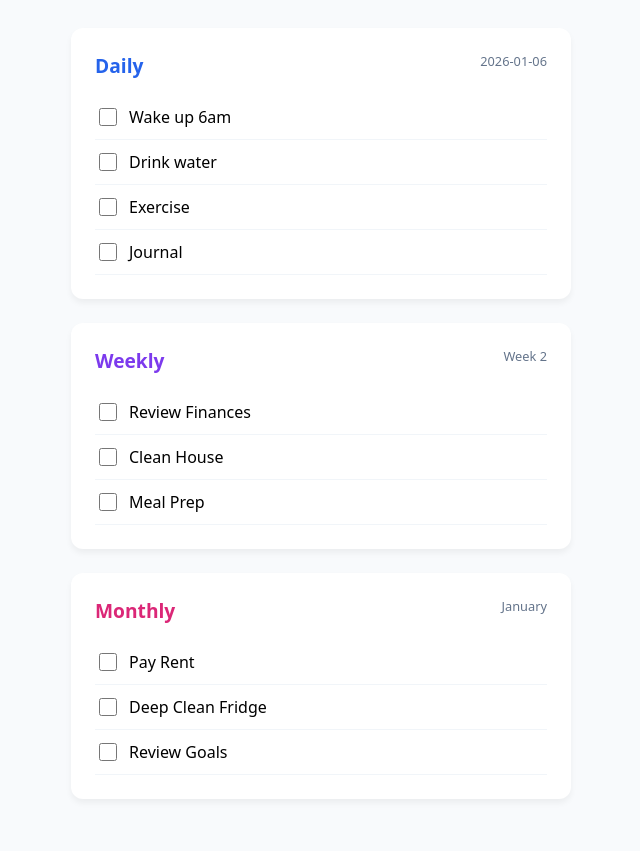
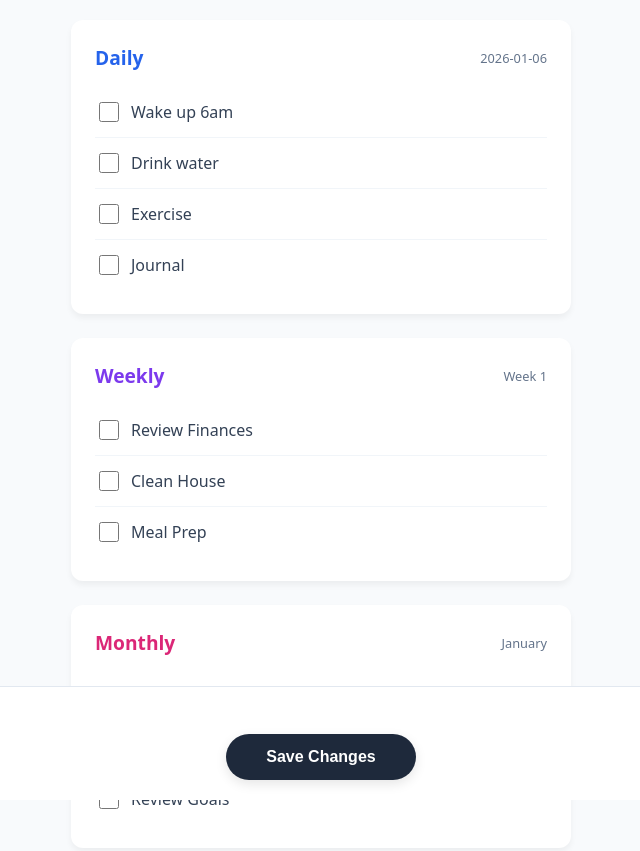
Before and after one commit to VogeZ-Git/my-routine-site, a website: page index.html in a window 1280 px wide. Shown: the whole page, without its empty margins (319-959 px from the left). Drawn offline with Linux system fonts and the light colour scheme; no server answers.

Commit message:
Update index.html

```diff
--- a/index.html
+++ b/index.html
@@ -5,17 +5,29 @@
     <meta name="viewport" content="width=device-width, initial-scale=1.0">
     <title>My Routine Hub</title>
     <style>
-        :root { --primary: #2563eb; --bg: #f8fafc; --weekly: #7c3aed; --monthly: #db2777; }
-        body { font-family: system-ui, sans-serif; background: var(--bg); padding: 20px; display: flex; justify-content: center; }
+        :root { --daily: #2563eb; --weekly: #7c3aed; --monthly: #db2777; --bg: #f8fafc; }
+        body { font-family: system-ui, -apple-system, sans-serif; background: var(--bg); padding: 20px; display: flex; justify-content: center; margin: 0; padding-bottom: 100px; }
         .container { width: 100%; max-width: 500px; }
         .card { background: white; padding: 1.5rem; border-radius: 12px; box-shadow: 0 4px 6px rgba(0,0,0,0.05); margin-bottom: 1.5rem; }
-        h2 { font-size: 1.2rem; margin-top: 0; display: flex; justify-content: space-between; }
+
+        h2 { font-size: 1.2rem; margin: 0 0 1rem 0; display: flex; justify-content: space-between; align-items: center; }
         .date-label { font-size: 0.8rem; color: #64748b; font-weight: normal; }
-        .task { display: flex; align-items: center; padding: 10px 0; border-bottom: 1px solid #f1f5f9; cursor: pointer; }
-        .task input { width: 18px; height: 18px; margin-right: 12px; }
+
+        .task { display: flex; align-items: center; padding: 12px 0; border-bottom: 1px solid #f1f5f9; cursor: pointer; transition: background 0.2s; }
+        .task:last-child { border-bottom: none; }
+        .task input { width: 20px; height: 20px; margin-right: 12px; cursor: pointer; }
+        .task span { font-size: 1rem; color: #334155; }
         input:checked + span { text-decoration: line-through; color: #94a3b8; }
-        .status-bar { position: fixed; bottom: 20px; right: 20px; background: #1e293b; color: white; padding: 8px 16px; border-radius: 20px; font-size: 0.8rem; display: none; }
-        .daily h2 { color: var(--primary); }
+
+        /* Save Button Area */
+        .controls { position: fixed; bottom: 0; left: 0; right: 0; background: white; padding: 20px; border-top: 1px solid #e2e8f0; display: flex; flex-direction: column; align-items: center; gap: 8px; }
+        .save-btn { background: #1e293b; color: white; border: none; padding: 14px 40px; border-radius: 30px; font-weight: bold; cursor: pointer; box-shadow: 0 4px 12px rgba(0,0,0,0.1); font-size: 1rem; transition: all 0.3s; }
+        .save-btn:hover { background: #334155; transform: translateY(-2px); }
+        .save-btn:disabled { background: #94a3b8; cursor: not-allowed; transform: none; }
+
+        #unsavedText { color: #ef4444; font-size: 0.85rem; font-weight: 600; visibility: hidden; }
+
+        .daily h2 { color: var(--daily); }
         .weekly h2 { color: var(--weekly); }
         .monthly h2 { color: var(--monthly); }
     </style>
@@ -24,26 +36,30 @@
 
 <div class="container">
     <div class="card daily">
-        <h2>Daily <span class="date-label" id="dailyDate"></span></h2>
-        <div id="dailyList">Loading...</div>
+        <h2>Daily <span class="date-label" id="dDate"></span></h2>
+        <div id="dailyList">Loading tasks...</div>
     </div>
 
     <div class="card weekly">
-        <h2>Weekly <span class="date-label" id="weeklyDate"></span></h2>
-        <div id="weeklyList">Loading...</div>
+        <h2>Weekly <span class="date-label" id="wDate"></span></h2>
+        <div id="weeklyList">Loading tasks...</div>
     </div>
 
     <div class="card monthly">
-        <h2>Monthly <span class="date-label" id="monthlyDate"></span></h2>
-        <div id="monthlyList">Loading...</div>
+        <h2>Monthly <span class="date-label" id="mDate"></span></h2>
+        <div id="monthlyList">Loading tasks...</div>
     </div>
 </div>
 
-<div class="status-bar" id="saveStatus">Saving to GitHub...</div>
+<div class="controls">
+    <div id="unsavedText">⚠️ Progress not saved</div>
+    <button class="save-btn" id="saveBtn" onclick="saveAll()">Save Changes</button>
+</div>
 
 <script>
+    // --- CONFIGURATION ---
     const CONFIG = {
-        username: "Vogez-Git",
+        username: "Vogez-Git", // MUST MATCH YOUR GITHUB
         repo: "Repo1",
         tasks: {
             daily: ["Wake up 6am", "Drink water", "Exercise", "Journal"],
@@ -52,104 +68,133 @@
         }
     };
 
-    const now = new Date();
-    const todayStr = now.toISOString().split('T')[0];
+    const todayStr = new Date().toISOString().split('T')[0];
     let state = { daily: {}, weekly: {}, monthly: {} };
+    let isDirty = false;
 
-    // Helper: Get ISO Week number
-    function getWeek(date) {
-        const d = new Date(Date.UTC(date.getFullYear(), date.getMonth(), date.getDate()));
-        d.setUTCDate(d.getUTCDate() + 4 - (d.getUTCDay() || 7));
-        const yearStart = new Date(Date.UTC(d.getUTCFullYear(), 0, 1));
-        return Math.ceil((((d - yearStart) / 86400000) + 1) / 7);
+    // Helper: ISO Week calculation
+    function getWeek(d) {
+        const date = new Date(d);
+        date.setHours(0,0,0,0);
+        date.setDate(date.getDate() + 3 - (date.getDay() + 6) % 7);
+        return Math.ceil((((date - new Date(date.getFullYear(),0,4))/86400000)+1)/7);
     }
 
     async function init() {
-        document.getElementById('dailyDate').innerText = todayStr;
-        document.getElementById('weeklyDate').innerText = "Week " + getWeek(now);
-        document.getElementById('monthlyDate').innerText = now.toLocaleString('default', { month: 'long' });
+        document.getElementById('dDate').innerText = todayStr;
+        document.getElementById('wDate').innerText = "Week " + getWeek(new Date());
+        document.getElementById('mDate').innerText = new Date().toLocaleString('default', {month:'long'});
 
-        await loadSmartData();
-        renderAll();
+        await loadData();
+        render();
     }
 
-    async function loadSmartData() {
-        // 1. Try to get today's data first
+    async function loadData() {
         let data = await fetchFile(todayStr);
 
         if (!data) {
-            // 2. If today is empty, find the most recent previous entry (check last 30 days)
+            // Check last 30 days for a previous record to carry over weekly/monthly
             for (let i = 1; i <= 30; i++) {
-                let prevDate = new Date();
-                prevDate.setDate(now.getDate() - i);
-                const prevStr = prevDate.toISOString().split('T')[0];
-                const prevData = await fetchFile(prevStr);
+                let prev = new Date();
+                prev.setDate(prev.getDate() - i);
+                let prevStr = prev.toISOString().split('T')[0];
+                let prevData = await fetchFile(prevStr);
 
                 if (prevData) {
                     data = prevData;
-                    const lastDate = new Date(prevStr);
+                    const lastD = new Date(prevStr);
+                    const nowD = new Date();
 
-                    // RESET LOGIC
-                    // If last save was a different week, reset weekly
-                    if (getWeek(lastDate) !== getWeek(now) || lastDate.getFullYear() !== now.getFullYear()) {
-                        Object.keys(data.weekly).forEach(k => data.weekly[k] = false);
-                    }
-                    // If last save was a different month, reset monthly
-                    if (lastDate.getMonth() !== now.getMonth() || lastDate.getFullYear() !== now.getFullYear()) {
-                        Object.keys(data.monthly).forEach(k => data.monthly[k] = false);
-                    }
-                    // Daily always resets
+                    // Reset Logic
+                    if (getWeek(lastD) !== getWeek(nowD)) Object.keys(data.weekly).forEach(k => data.weekly[k] = false);
+                    if (lastD.getMonth() !== nowD.getMonth()) Object.keys(data.monthly).forEach(k => data.monthly[k] = false);
                     Object.keys(data.daily).forEach(k => data.daily[k] = false);
                     break;
                 }
             }
         }
 
-        // 3. Fallback if no history exists at all
-        if (!data) {
-            data = { daily: {}, weekly: {}, monthly: {} };
-            CONFIG.tasks.daily.forEach(t => data.daily[t] = false);
-            CONFIG.tasks.weekly.forEach(t => data.weekly[t] = false);
-            CONFIG.tasks.monthly.forEach(t => data.monthly[t] = false);
-        }
+        // Initialize from CONFIG if no history or missing tasks
+        if (!data) data = { daily: {}, weekly: {}, monthly: {} };
+        Object.keys(CONFIG.tasks).forEach(cat => {
+            if (!data[cat]) data[cat] = {};
+            CONFIG.tasks[cat].forEach(t => {
+                if (!(t in data[cat])) data[cat][t] = false;
+            });
+        });
 
         state = data;
     }
 
     async function fetchFile(date) {
         try {
-            const res = await fetch(`https://raw.githubusercontent.com/${CONFIG.username}/${CONFIG.repo}/main/days/${date}.json?nocache=${Math.random()}`);
-            return res.ok ? await res.json() : null;
-        } catch (e) { return null; }
+            const r = await fetch(`https://raw.githubusercontent.com/${CONFIG.username}/${CONFIG.repo}/main/days/${date}.json?cb=${Date.now()}`);
+            return r.ok ? await r.json() : null;
+        } catch(e) { return null; }
     }
 
-    // ... Keep renderSection and update functions from previous version ...
-    function renderAll() {
-        renderSection('dailyList', state.daily, 'daily');
-        renderSection('weeklyList', state.weekly, 'weekly');
-        renderSection('monthlyList', state.monthly, 'monthly');
-    }
-
-    function renderSection(id, data, type) {
-        const cont = document.getElementById(id);
-        cont.innerHTML = '';
-        Object.entries(data).forEach(([task, done]) => {
-            const el = document.createElement('label');
-            el.className = 'task';
-            el.innerHTML = `<input type="checkbox" ${done ? 'checked' : ''} onchange="update('${type}', '${task}', this.checked)"><span>${task}</span>`;
-            cont.appendChild(el);
+    function render() {
+        ['daily','weekly','monthly'].forEach(cat => {
+            const el = document.getElementById(cat+'List');
+            el.innerHTML = '';
+            Object.entries(state[cat]).forEach(([task, done]) => {
+                const label = document.createElement('label');
+                label.className = 'task';
+                label.innerHTML = `
+                    <input type="checkbox" ${done?'checked':''}
+                           onchange="trackChange('${cat}','${task.replace(/'/g, "\\'")}',this.checked)">
+                    <span>${task}</span>
+                `;
+                el.appendChild(label);
+            });
         });
     }
 
-    async function update(type, task, val) {
-        state[type][task] = val;
-        document.getElementById('saveStatus').style.display = 'block';
-        await fetch('/api/save', {
-            method: 'POST',
-            body: JSON.stringify({ date: todayStr, tasks: state })
-        });
-        setTimeout(() => document.getElementById('saveStatus').style.display = 'none', 1000);
+    function trackChange(cat, task, val) {
+        state[cat][task] = val;
+        isDirty = true;
+        document.getElementById('unsavedText').style.visibility = 'visible';
+        document.getElementById('saveBtn').style.background = '#2563eb';
     }
+
+    async function saveAll() {
+        const btn = document.getElementById('saveBtn');
+        const warning = document.getElementById('unsavedText');
+
+        btn.disabled = true;
+        btn.innerText = "Saving to GitHub...";
+
+        try {
+            const response = await fetch('/api/save', {
+                method: 'POST',
+                headers: { 'Content-Type': 'application/json' },
+                body: JSON.stringify({ tasks: state })
+            });
+
+            if (response.ok) {
+                isDirty = false;
+                warning.style.visibility = 'hidden';
+                btn.innerText = "Saved Successfully!";
+                btn.style.background = '#10b981';
+                setTimeout(() => {
+                    btn.innerText = "Save Changes";
+                    btn.style.background = '#1e293b';
+                    btn.disabled = false;
+                }, 2000);
+            } else {
+                throw new Error();
+            }
+        } catch (err) {
+            alert("Error saving! Make sure Netlify GITHUB_TOKEN is set.");
+            btn.disabled = false;
+            btn.innerText = "Try Again";
+        }
+    }
+
+    // Alert user if they try to leave with unsaved changes
+    window.onbeforeunload = function() {
+        if (isDirty) return "You have unsaved changes!";
+    };
 
     init();
 </script>
```
